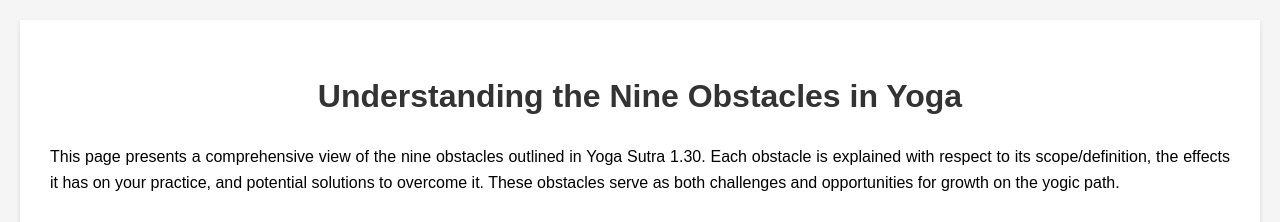
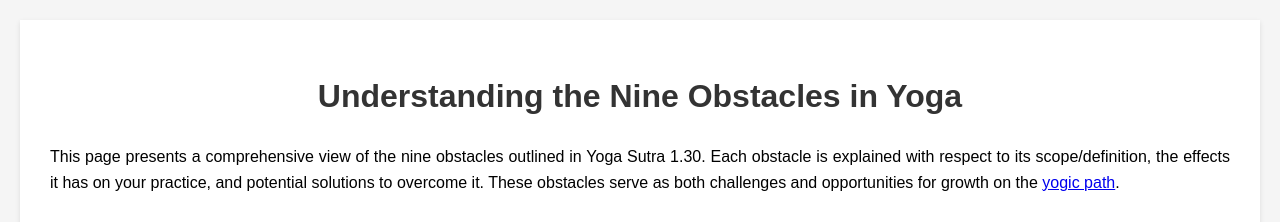
Before and after one commit to anandvip/obstacles, a plain HTML site: page index.html in a window 1280 px wide. Shown: the top 222 px of the page. Drawn offline with Linux system fonts and the light colour scheme.

Commit message:
Update index.html
112 ways

```diff
--- a/index.html
+++ b/index.html
@@ -130,7 +130,7 @@
 
         Each obstacle is explained with respect to its scope/definition, the effects it has on your practice,
 
-        and potential solutions to overcome it. These obstacles serve as both challenges and opportunities for growth on the yogic path.
+        and potential solutions to overcome it. These obstacles serve as both challenges and opportunities for growth on the <a href="https://anandvip.github.io/112ways/" target="_blank">yogic path</a>.
 
       </p>
 
```
